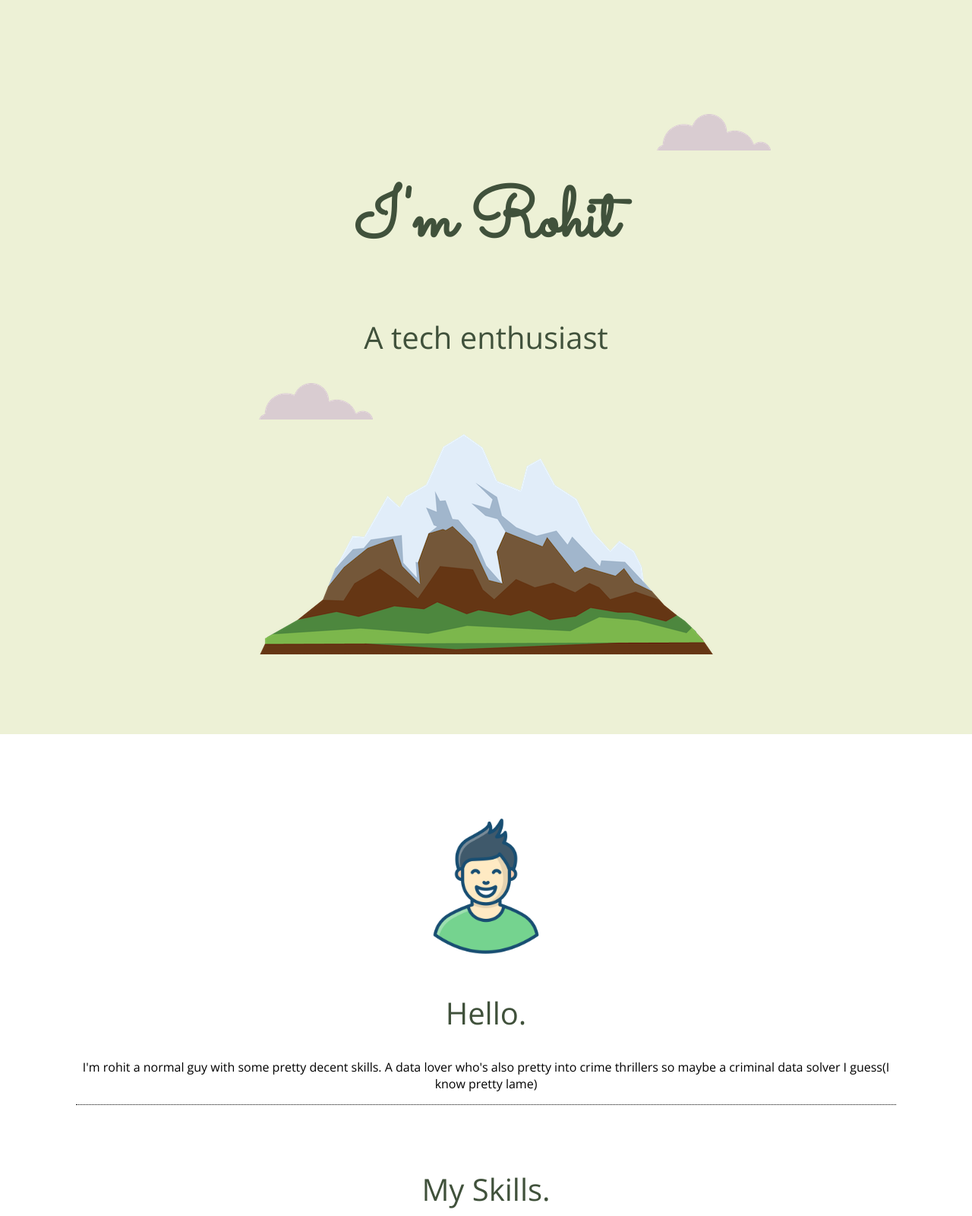
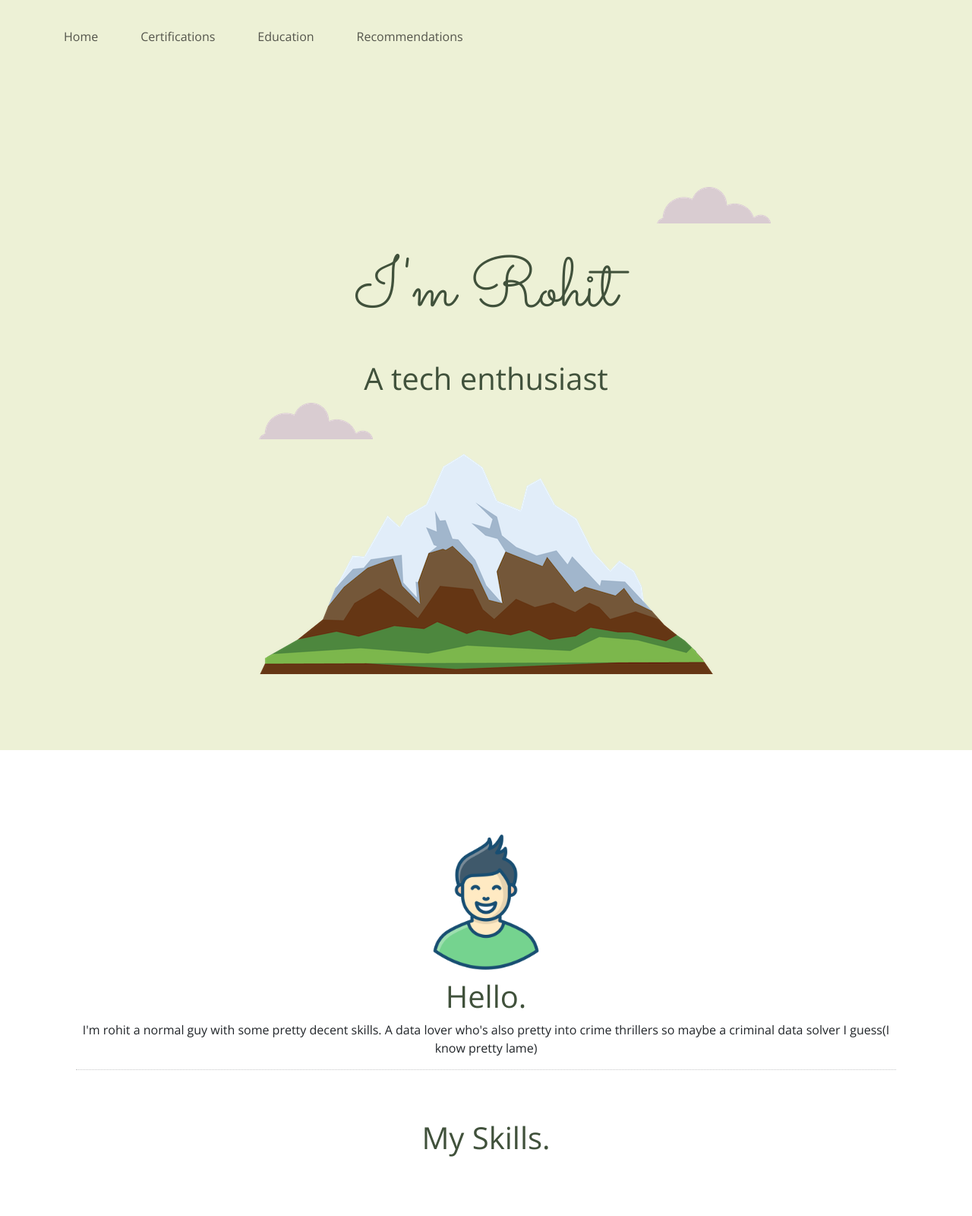
Before and after one commit to rohitp12-rp/rohitp12-rp.github.io, a plain HTML site: page index.html in a window 1280 px wide. Shown: the top 1600 px of the page at 76% size. Drawn offline with nearby package versions, Linux system fonts and the light colour scheme.

Commit message:
Add certification and education

```diff
--- /dev/null
+++ b/css/cert_style.css
@@ -0,0 +1,44 @@
+body{
+    margin: 0px;
+    text-align: center;
+    font-family: 'Open Sans', sans-serif;
+    background-color: #EDF1D6;
+    background-image: url("/images/certifcation_img/cert_2.png");
+}
+
+h1{
+    margin: 50px auto 0 auto;
+    font-family:'Sacramento', cursive;
+    font-size: 5.625rem;
+    color: #40513B;
+    line-height: 2em;
+}
+p{
+    padding:100px;
+}
+a{
+    color:#183A1D;
+    font-family: 'Open Sans', sans-serif;
+    padding:10px;
+    text-decoration: none;
+    margin: 20px;
+}
+a:hover{
+    color: #EDF1D6;
+}
+
+img{
+    width: 50%;
+    height:auto;
+    padding: 2rem;
+}
+.medal{
+    height: 20%;
+    width: 20%;
+}
+.certification{
+    opacity: 0.1;
+    left: 300px;
+    top:5rem;
+    position: absolute;
+}
--- /dev/null
+++ b/css/edu_style.css
@@ -0,0 +1,62 @@
+body{
+    margin: 0px;
+    text-align: center;
+    font-family: 'Open Sans', sans-serif;
+    background-color: #EDF1D6;
+}
+
+h1{
+    margin: 50px auto 0 auto;
+    font-family:'Sacramento', cursive;
+    font-size: 5.625rem;
+    color: #40513B;
+    line-height: 2em;
+}
+h2{
+    font-family: 'Open Sans', sans-serif;
+    font-size: 2.5rem;
+    color: #40513B;
+    font-weight: normal;
+}
+h3{
+    padding-bottom: 20px;
+    font-family: 'Roboto', sans-serif;
+    color:#183A1D;
+}
+p{
+    padding:100px;
+}
+a{
+    color:#183A1D;
+    font-family: 'Open Sans', sans-serif;
+    padding:10px;
+    text-decoration: none;
+    margin: 20px;
+}
+a:hover{
+    color: #EDF1D6;
+}
+hr{
+    border-style: dotted none none;
+    height: 50px;
+}
+.cap{
+    width:10%;
+    height: 10%;
+}
+.light-bulb{
+    opacity: 0.1;
+    position: absolute;
+    left:300px;
+    top:5rem;
+}
+.middle-container{
+    padding:100px;
+    background-color: white;
+}
+.school, .pu, .degree{
+    padding: 50px;
+}
+.scs, .sjpuc, .nhce{
+    border-radius: 15px 50px 30px;
+}
--- a/css/style.css
+++ b/css/style.css
@@ -34,6 +34,9 @@ a:hover{
 hr{
     border-style: dotted none none;
     height: 50px;
+}
+.navbar{
+    background-color: #EDF1D6;
 }
 .profile-img{
     height:200px;
--- a/index.html
+++ b/index.html
@@ -2,6 +2,7 @@
 <html>
     <head>
         <title>Rohit P</title>
+        <link href="https://cdn.jsdelivr.net/npm/bootstrap@5.3.0-alpha1/dist/css/bootstrap.min.css" rel="stylesheet" integrity="sha384-GLhlTQ8iRABdZLl6O3oVMWSktQOp6b7In1Zl3/Jr59b6EGGoI1aFkw7cmDA6j6gD" crossorigin="anonymous">
         <link rel="stylesheet" href="css/style.css">
         <link rel="icon" href="favicon.ico">
         <link rel="preconnect" href="https://fonts.googleapis.com">
@@ -9,6 +10,30 @@
         <link href="https://fonts.googleapis.com/css2?family=Open+Sans&family=Roboto&family=Sacramento&display=swap" rel="stylesheet">
       </head>
     <body>
+      <!-- Navbar  -->
+      <nav class="navbar navbar-expand-lg navbar-light">
+        <a class="navbar-brand" href="#"></a>
+        <button class="navbar-toggler" type="button" data-toggle="collapse" data-target="#navbarNav" aria-controls="navbarNav" aria-expanded="false" aria-label="Toggle navigation">
+          <span class="navbar-toggler-icon"></span>
+        </button>
+        <div class="collapse navbar-collapse" id="navbarNav">
+          <ul class="navbar-nav">
+            <li class="nav-item active">
+              <a class="nav-link" href="#">Home</a>
+            </li>
+            <li class="nav-item">
+              <a class="nav-link" href="certifications.html">Certifications</a>
+            </li>
+            <li class="nav-item">
+              <a class="nav-link" href="education.html">Education</a>
+            </li>
+            <li class="nav-item">
+              <a class="nav-link" href="#">Recommendations</a>
+            </li>
+          </ul>
+        </div>
+      </nav>
+      <!-- Navbar ends -->
         <div class="top-container">
             <img class="top-cloud" src="images/cloud.png" alt="cloug-img">
             <h1>I'm Rohit</h1>
```
Also changed, not shown: certifications.html (added, +73 -0 lines), education.html (added, +58 -0 lines), images/certifcation_img/Python for Data Science.jpg (added), images/certifcation_img/cert.png (added), images/certifcation_img/cert_2.png (added), images/certifcation_img/data_scienece.jpg (added), images/certifcation_img/getting-started-with-enterprise-grade-ai.png (added), images/certifcation_img/git.jpg (added), images/certifcation_img/java.jpg (added), images/certifcation_img/sql.jpg (added), images/education_img/cap.png (added), images/education_img/light.png (added), images/education_img/nhce.jpg (added), images/education_img/scs.jpg (added), 1 more files.
